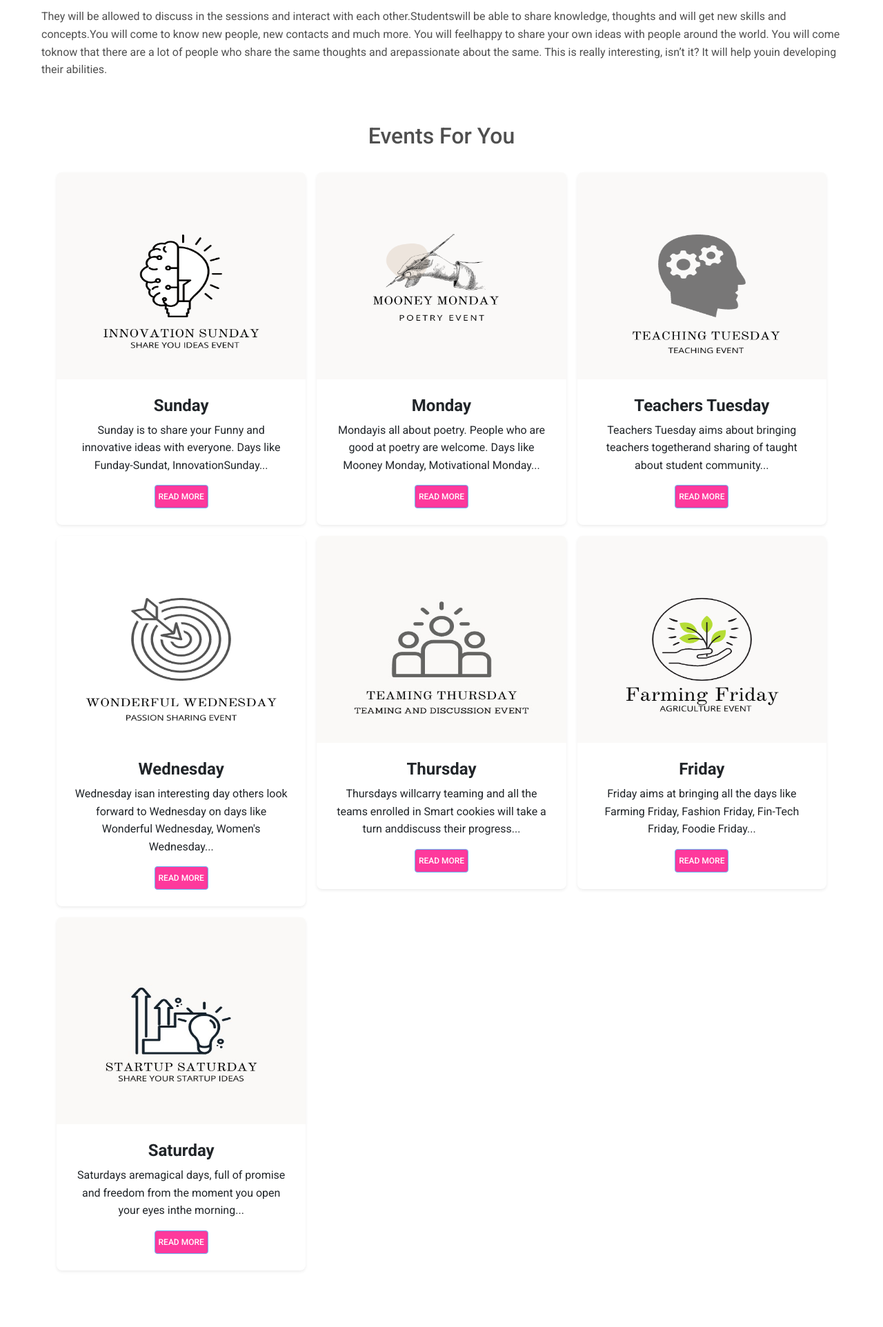
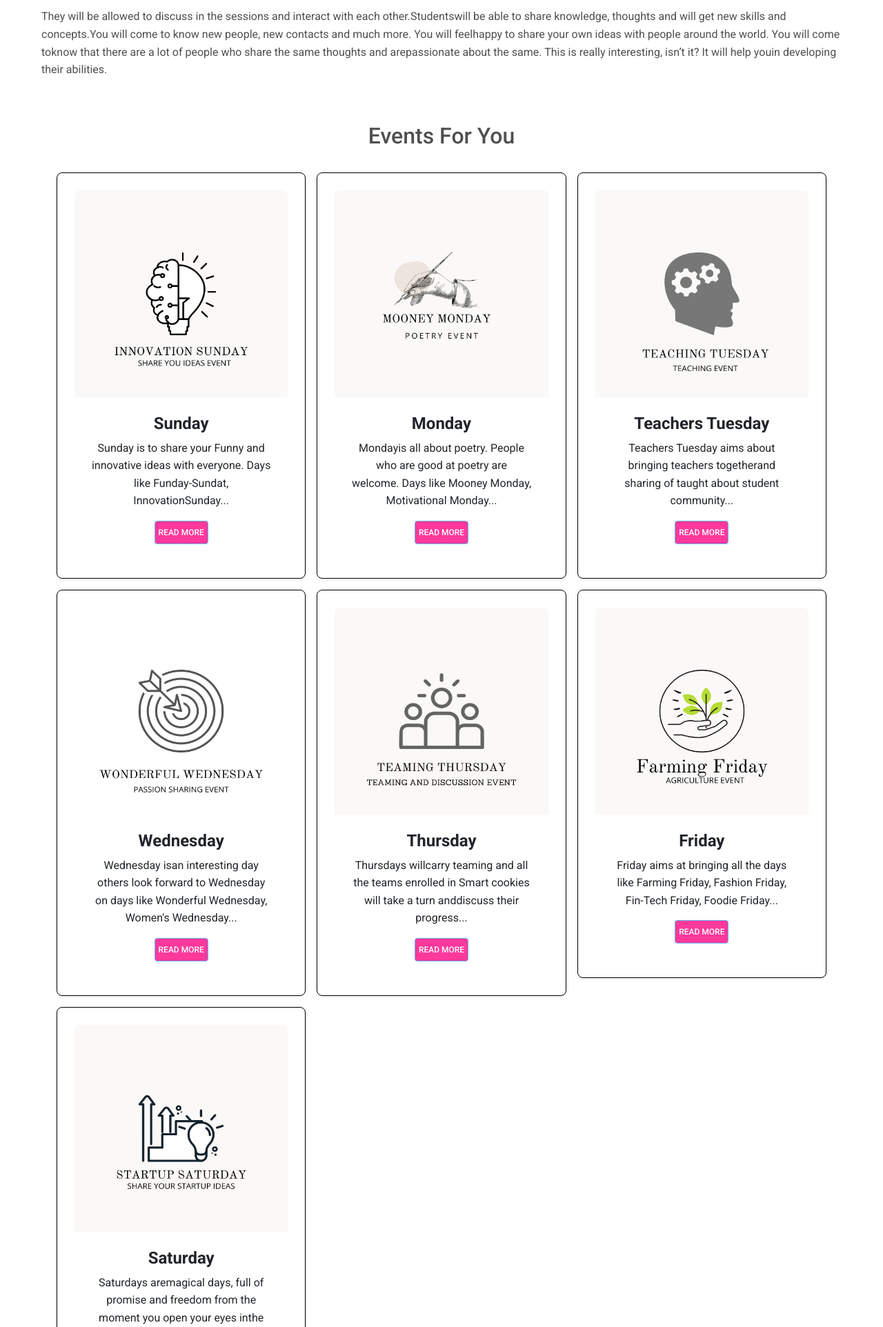
Before and after one commit to Wonderful-Days/WonderfulDays, a PHP site: page /index.html in a window 1280 px wide. Shown: the part 889-2813 px from the top of the page at 69% size. Run offline with PHP 8.4, Linux system fonts and the light colour scheme; some libraries are stand-ins or nearby versions.

Commit message:
Update style.css

```diff
--- a/style.css
+++ b/style.css
@@ -251,13 +251,11 @@ text-align: center;
 
 }
 .card{
-  .card{
   border: 1px solid black;
   /* border-left: 6px solid #2abbf4; */
   padding: 25px;
 
   transition: all 0.3s ease-in-out;
-}
 }
 
 .card:hover{
```
